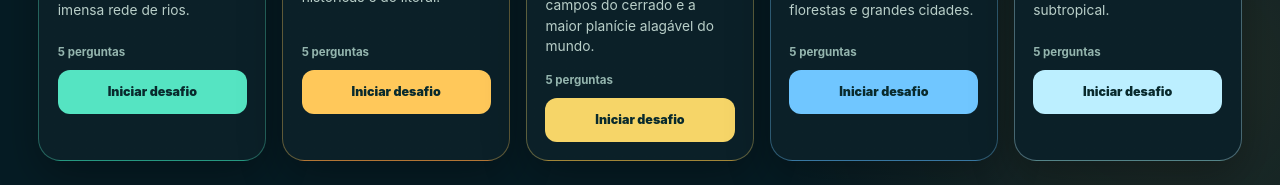
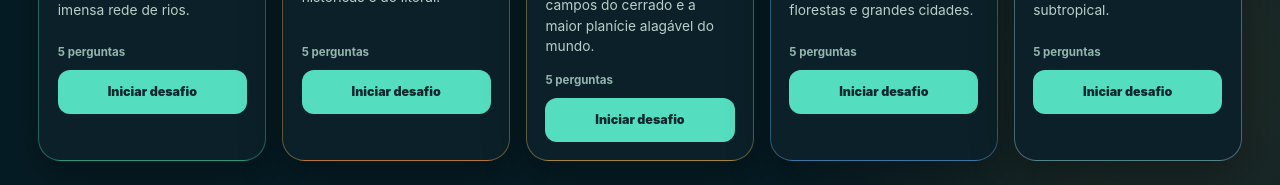
Before and after one commit to rafarisso/geosaga, a React (Vite) app: page / in a window 1280 px wide. Both pictures are taken after a click on the button "Jogar". Shown: the part 594-779 px from the top of the page. Built offline with nearby package versions, Linux system fonts and the light colour scheme; no server answers.

Commit message:
Standardize region action colors

```diff
--- a/src/index.css
+++ b/src/index.css
@@ -510,12 +510,17 @@ button:focus-visible {
   padding: 0.72rem 0.8rem;
   border-radius: 0.75rem;
   color: #092a2d;
-  background: var(--region-accent);
+  background: #55ddc0;
   font-size: 0.78rem;
 }
 
 .region-card.completed {
   box-shadow: 0 0 0 1px rgba(255, 226, 107, 0.4), 0 16px 44px rgba(0, 0, 0, 0.3);
+}
+
+.region-card.completed .btn-region {
+  color: #493411;
+  background: #ffe26b;
 }
 
 .badge-trail {
```
